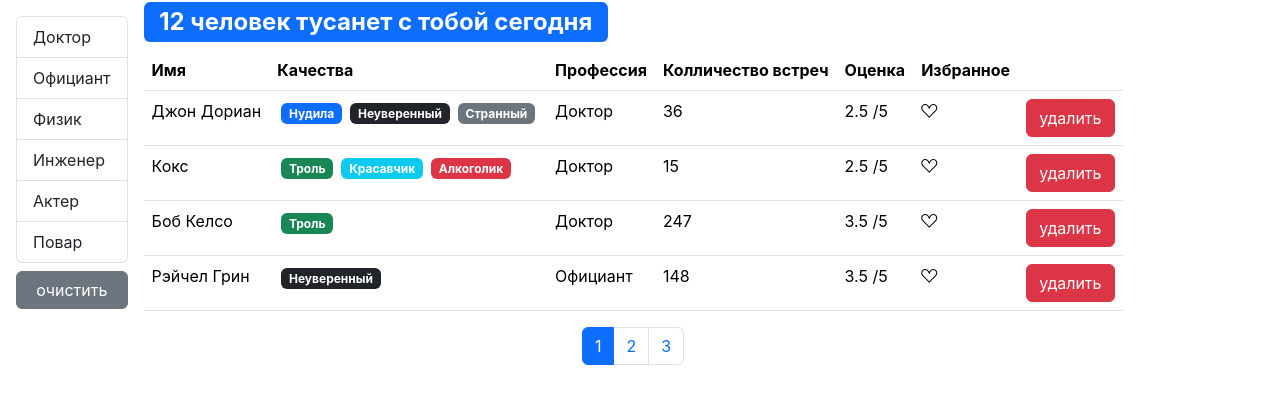
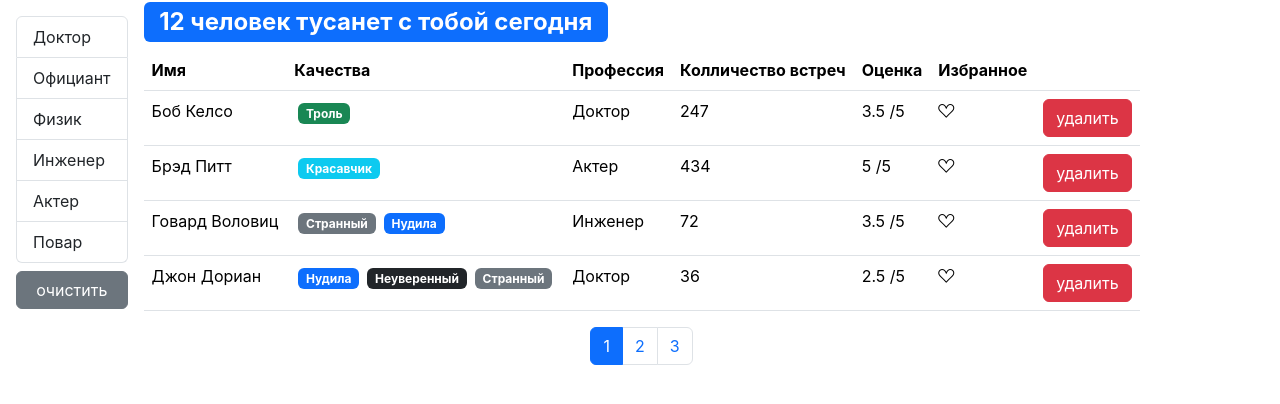
Before and after one commit to gfR616/love-meeting-website, a React (Create React App) app: page /users in a window 1280 px wide. Shown: the top 404 px of the page. Built offline with nearby package versions, Linux system fonts and the light colour scheme.

Commit message:
filter logic

```diff
--- a/src/app/components/users.jsx
+++ b/src/app/components/users.jsx
@@ -1,16 +1,18 @@
 import React, { useState, useEffect } from 'react'
 import { paginate } from '../utils/paginate'
-import User from './user'
 import Pagination from './pagination'
 import PropTypes from 'prop-types'
 import GroupList from './groupList'
 import api from '../api'
 import SearchStatus from './searchStatus'
+import UserTable from './usersTable'
+import _ from 'lodash'
 
 const Users = ({ users: allUsers, ...rest }) => {
   const [currentPage, setCurrentPage] = useState(1)
   const [professions, setProfession] = useState()
   const [selectedProf, setSelectedProf] = useState()
+  const [sortBy, setSortBy] = useState({ iter: 'name', order: 'asc' })
 
   const pageSize = 4
 
@@ -30,6 +32,14 @@
     setSelectedProf(item)
   }
 
+  const handleSort = (item) => {
+    if (sortBy.iter === item) {
+      setSortBy((prevState) => ({ ...prevState, order: prevState.order === 'asc' ? 'desc' : 'asc' }))
+    } else {
+      setSortBy({ iter: item, order: 'asc' })
+    }
+  }
+
   const filteredUsers = allUsers && selectedProf
     ? allUsers.filter(
       (user) =>
@@ -38,7 +48,8 @@
     : allUsers
 
   const count = filteredUsers ? filteredUsers.length : 0
-  const userCrop = filteredUsers ? paginate(filteredUsers, currentPage, pageSize) : []
+  const sortedUsers = _.orderBy(filteredUsers, [sortBy.iter], [sortBy.order])
+  const userCrop = sortedUsers ? paginate(sortedUsers, currentPage, pageSize) : []
 
   const clearFilter = () => {
     setSelectedProf()
@@ -67,24 +78,7 @@
       <div className="d-flex flex-column">
         <SearchStatus length={count} />
         {count > 0 && (
-          <table className="table">
-            <thead>
-              <tr>
-                <th scope="col">Имя</th>
-                <th scope="col">Качества</th>
-                <th scope="col">Профессия</th>
-                <th scope="col">Колличество встреч</th>
-                <th scope="col">Оценка</th>
-                <th scope="col">Избранное</th>
-                <th />
-              </tr>
-            </thead>
-            <tbody>
-              {userCrop.map((user) => (
-                <User key={user._id} {...rest} {...user} />
-              ))}
-            </tbody>
-          </table>
+          <UserTable users={userCrop} onSort={handleSort} {...rest} />
         )}
         <div className="d-flex justify-content-center">
           <Pagination
--- /dev/null
+++ b/src/app/components/usersTable.jsx
@@ -0,0 +1,33 @@
+import React from 'react'
+import PropTypes from 'prop-types'
+import User from './user'
+
+const UserTable = ({ users, onSort, ...rest }) => {
+  return (
+    <table className="table">
+      <thead>
+        <tr>
+          <th onClick={() => onSort('name')} scope="col">Имя</th>
+          <th scope="col">Качества</th>
+          <th onClick={() => onSort('profession.name')} scope="col">Профессия</th>
+          <th onClick={() => onSort('completedMeetings')} scope="col">Колличество встреч</th>
+          <th onClick={() => onSort('rate')} scope="col">Оценка</th>
+          <th onClick={() => onSort('bookmark')} scope="col">Избранное</th>
+          <th />
+        </tr>
+      </thead>
+      <tbody>
+        {users.map((user) => (
+          <User key={user._id} {...rest} {...user} />
+        ))}
+      </tbody>
+    </table>
+  )
+}
+
+UserTable.propTypes = {
+  users: PropTypes.array.isRequired,
+  onSort: PropTypes.func.isRequired,
+}
+
+export default UserTable
```
